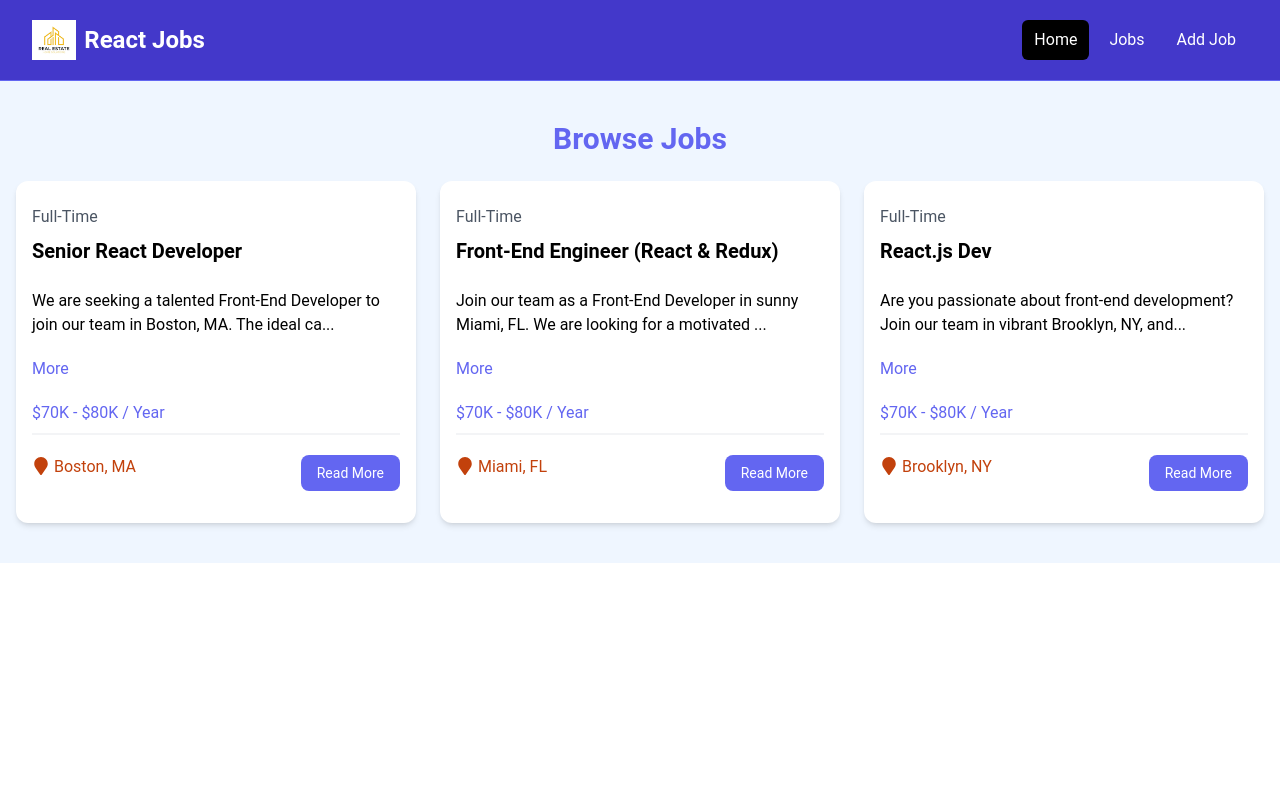
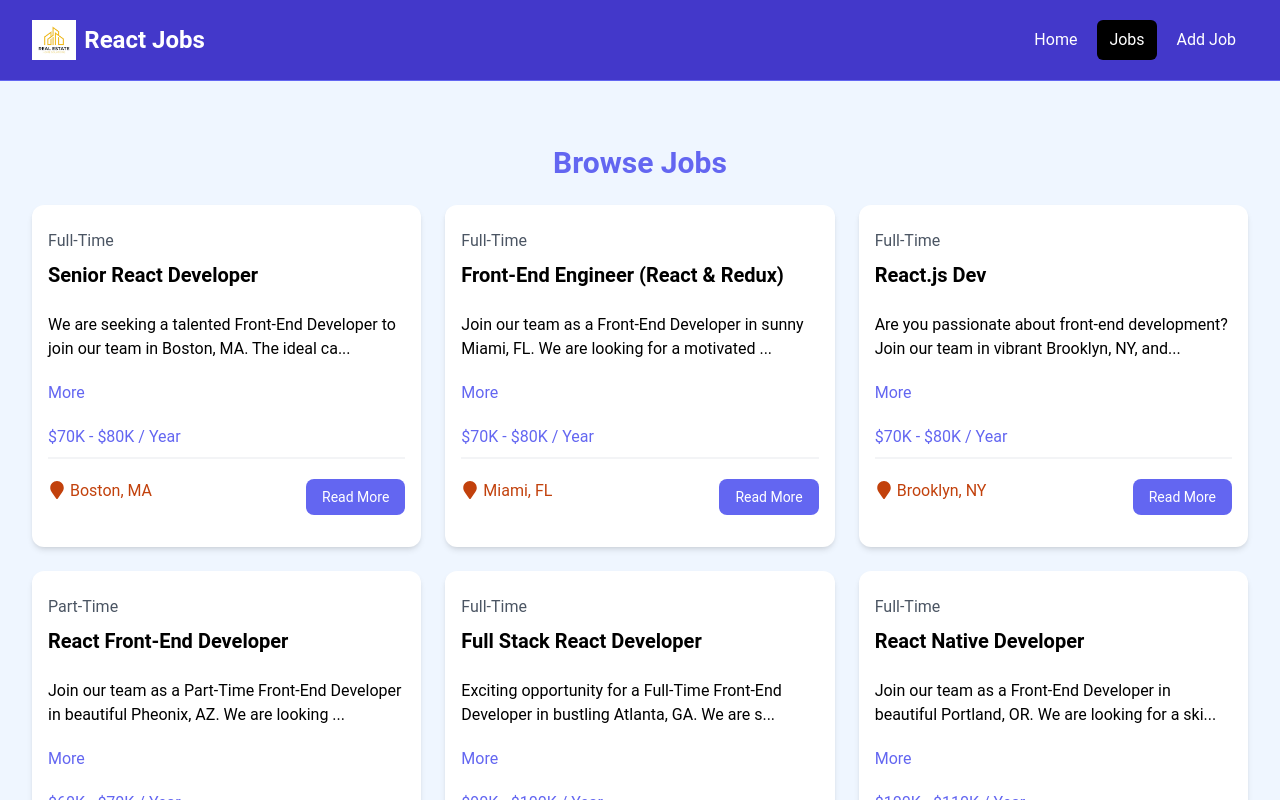
Before and after one commit to abouAlAbass/JobSite, a React (Vite) app: page /jobs in a window 1280 px wide. Shown: the top 800 px of the page. Built offline with nearby package versions, Linux system fonts and the light colour scheme.

Commit message:
add job page , not foundpage , enbale active link

```diff
--- a/src/App.jsx
+++ b/src/App.jsx
@@ -1,19 +1,15 @@
 import { Route, createBrowserRouter, createRoutesFromElements, RouterProvider } from 'react-router-dom'
-
-import Navbar from './components/Navbar'
-import Hero from './components/Hero'
-import HomeCards from './components/HomeCards'
-import JobListing from './components/JobListing'
-import ViewAllJobs from './components/ViewAllJobs'
 import HomePage from './pages/HomePage'
 import MainLayout from './layouts/MainLayout'
 import JobPage from './pages/JobPage'
+import NotFoundPage from './pages/NotFoundPage'
 
 const router = createBrowserRouter(
   createRoutesFromElements(
     <Route path='/' element={<MainLayout/>} >
           <Route index element={<HomePage/>} />
           <Route path='/jobs' element={<JobPage/>} />
+          <Route path='/*' element={<NotFoundPage/>} />
     </Route>
 
 
--- a/src/components/JobListing.jsx
+++ b/src/components/JobListing.jsx
@@ -1,18 +1,19 @@
 import React, { useState } from 'react'
 import jobs from '../data/jobs.json'
 import JobCard from './JobCard'
-const JobListing = () => {
+import { Link } from 'react-router-dom';
+const JobListing = ({IsHome=false}) => {
 
-    const recentJobs = jobs.slice(0,3)
+    const jobListing = (IsHome) ? jobs.slice(0,3) : jobs
     return (
         <>
             <section className="bg-blue-50 px-4 py-10">
                 <div className="container-xl lg:container m-auto">
                     <h2 className="text-3xl font-bold text-indigo-500 mb-6 text-center">
-                        Browse Jobs
+                        {IsHome? 'Recent jobs' : 'Browse Jobs'  }
                     </h2>
                     <div className="grid grid-cols-1 md:grid-cols-3 gap-6">
-                        {recentJobs.map((job) => {
+                        {jobListing.map((job) => {
                             return <JobCard key={job.id} job={job}/>
                         })}
                     </div>
--- a/src/components/Navbar.jsx
+++ b/src/components/Navbar.jsx
@@ -1,7 +1,9 @@
 import React from 'react'
 import logo from '../assets/images/logo.png'
-import {Link} from 'react-router-dom'
+import {NavLink} from 'react-router-dom'
 const Navbar = () => {
+    const activeNavClass='text-white hover:bg-gray-900 hover:text-white rounded-md px-3 py-2'
+    const linkClass = ({isActive}) => isActive ? `bg-black ${activeNavClass}` :activeNavClass
     return (
         <>   <nav className="bg-indigo-700 border-b border-indigo-500">
             <div className="mx-auto max-w-7xl px-2 sm:px-6 lg:px-8">
@@ -9,7 +11,7 @@ const Navbar = () => {
                     <div
                         className="flex flex-1 items-center justify-center md:items-stretch md:justify-start">
 
-                        <Link className="flex flex-shrink-0 items-center mr-4" href="/">
+                        <NavLink className="flex flex-shrink-0 items-center mr-4" href="/">
                             <img
                                 className="h-10 w-auto"
                                 src={logo}
@@ -17,21 +19,21 @@ const Navbar = () => {
                             />
                             <span className="hidden md:block text-white text-2xl font-bold ml-2"
                             >React Jobs</span>
-                        </Link>
+                        </NavLink>
                         <div className="md:ml-auto">
                             <div className="flex space-x-2">
-                                <Link
+                                <NavLink
                                     to="/"
-                                    className="text-white bg-black hover:bg-gray-900 hover:text-white rounded-md px-3 py-2"
-                                >Home</Link>
-                                <Link
+                                    className={linkClass}
+                                >Home</NavLink>
+                                <NavLink
                                     to="/jobs"
-                                    className="text-white hover:bg-gray-900 hover:text-white rounded-md px-3 py-2"
-                                >Jobs</Link>
-                                <Link
+                                    className={linkClass}
+                                >Jobs</NavLink>
+                                <NavLink
                                     to="/add-job"
-                                    className="text-white hover:bg-gray-900 hover:text-white rounded-md px-3 py-2"
-                                >Add Job</Link>
+                                    className={linkClass}
+                                >Add Job</NavLink>
                             </div>
                         </div>
                     </div>
--- a/src/components/ViewAllJobs.jsx
+++ b/src/components/ViewAllJobs.jsx
@@ -1,5 +1,5 @@
 import React from 'react'
-
+import { Link } from 'react-router-dom';
 const ViewAllJobs = () => {
   return (
     <section className="m-auto max-w-lg my-10 px-6">
--- a/src/pages/HomePage.jsx
+++ b/src/pages/HomePage.jsx
@@ -9,7 +9,7 @@ const HomePage = () => {
    <>
    <Hero/>
    <HomeCards/>
-   <JobListing/>
+   <JobListing IsHome={true}/>
    <ViewAllJobs/>
    </>
   )
--- a/src/pages/JobPage.tsx
+++ b/src/pages/JobPage.tsx
@@ -3,7 +3,10 @@ import JobListing from '../components/JobListing'
 
 const JobPage = () => {
   return (
-    <JobListing/>
+    <section className='bg-blue-50 px-4 py-6'>
+        <JobListing/>
+    </section>
+
   )
 }
 
--- /dev/null
+++ b/src/pages/NotFoundPage.jsx
@@ -0,0 +1,20 @@
+import React from 'react'
+import {FaExclamationTriangle} from 'react-icons/fa'
+import { Link } from 'react-router-dom';
+const NotFoundPage = () => {
+    return (
+      <section className='text-center flex flex-col justify-center items-center h-96'>
+        <FaExclamationTriangle className='text-yellow-400 text-6xl mb-4' />
+        <h1 className='text-6xl font-bold mb-4'>404 Not Found</h1>
+        <p className='text-xl mb-5'>This page does not exist</p>
+        <Link
+          to='/'
+          className='text-white bg-indigo-700 hover:bg-indigo-900 rounded-md px-3 py-2 mt-4'
+        >
+          Go Back
+        </Link>
+      </section>
+    );
+  };
+
+export default NotFoundPage
```
